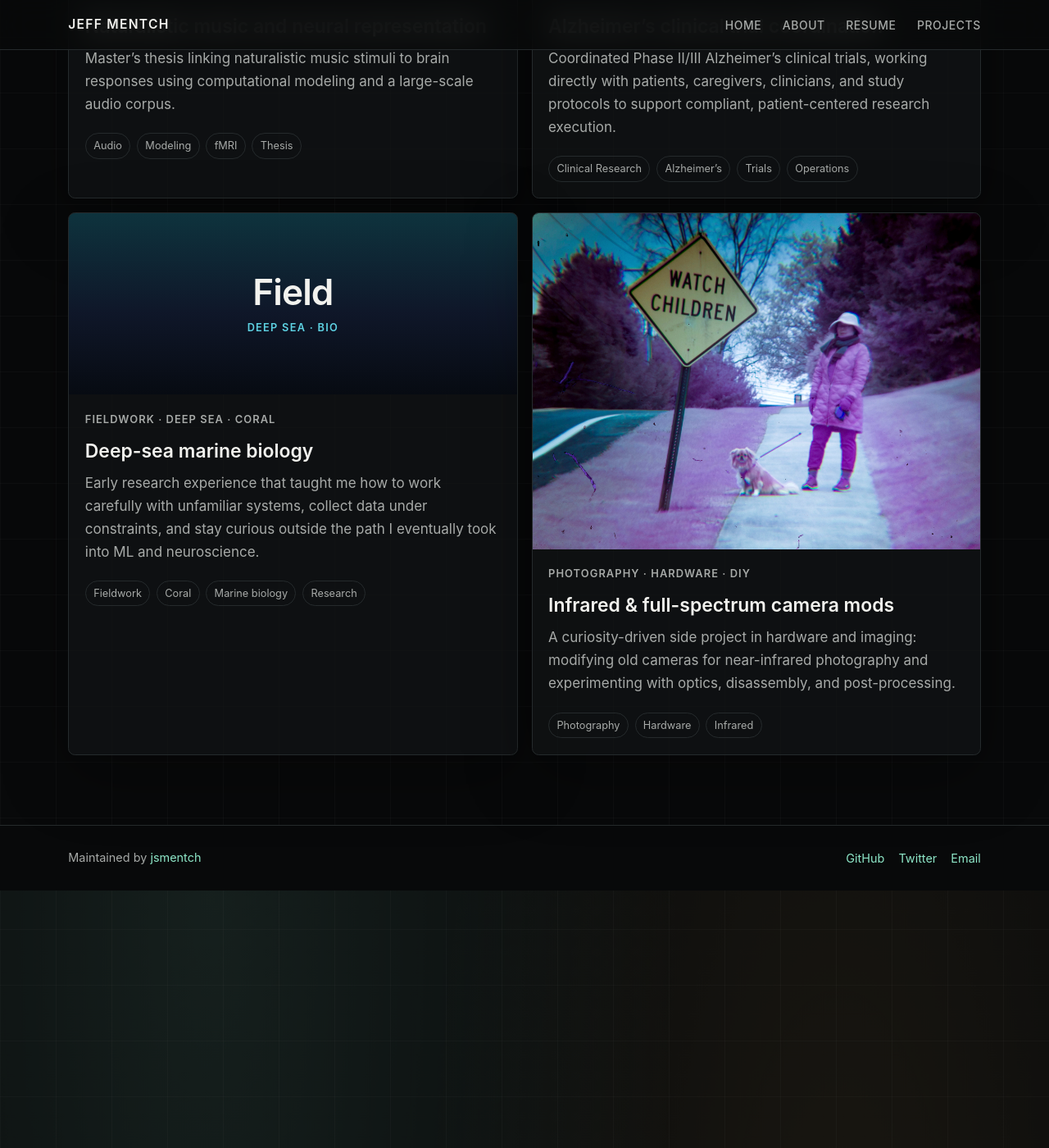
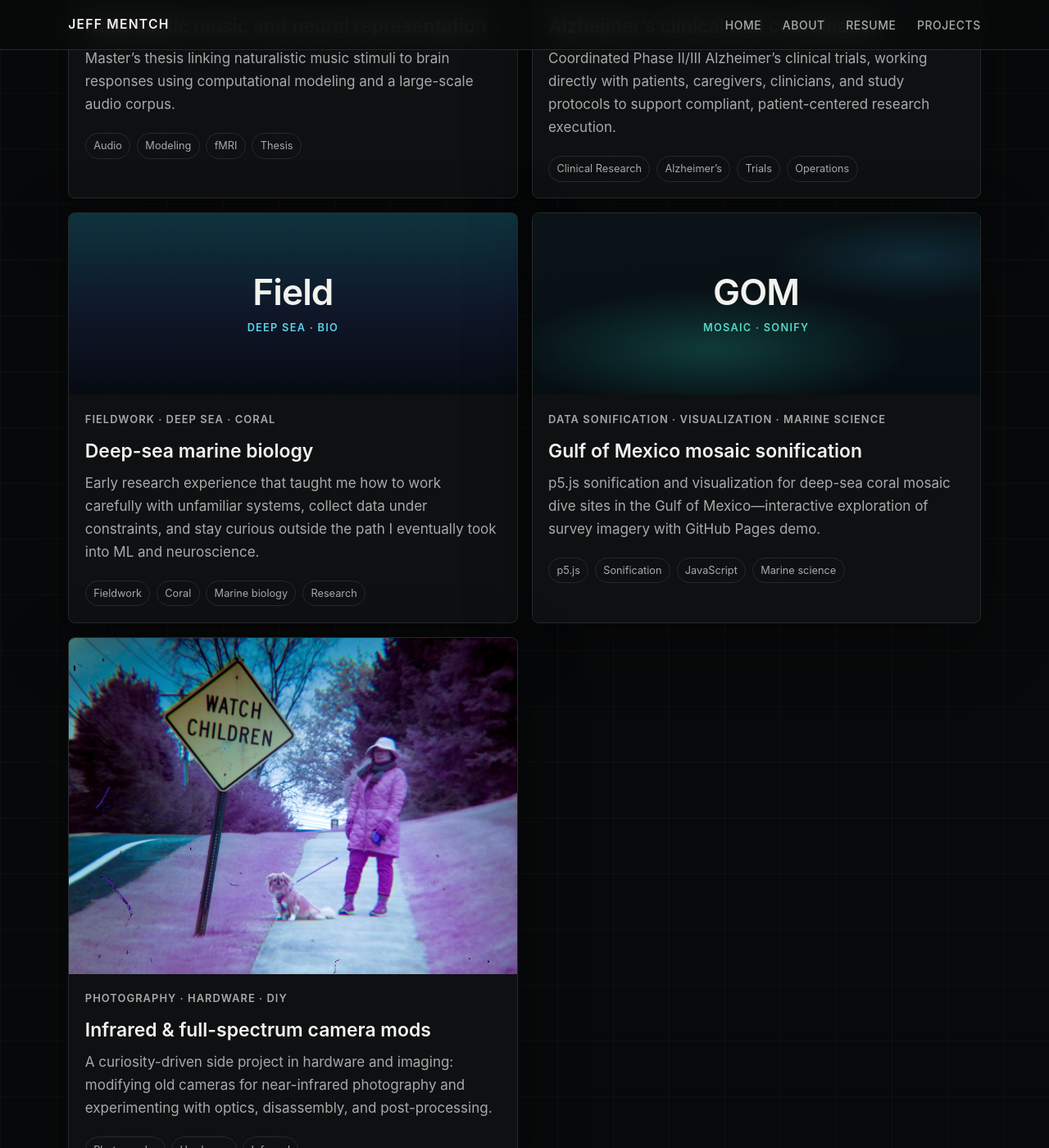
Before and after one commit to jsmentch/jsmentch.github.io, a Jekyll site: the page built from projects.md, in a window 1280 px wide and 1400 px high, scrolled down 2471 px. Shown: the whole window at 82% size. Built offline with Jekyll 4.4.1, drawn with Linux system fonts in a browser that asks for light colours.

Commit message:
feat(projects): add GOM mosaic sonification (p5.js, GitHub Pages)

```diff
--- a/assets/css/main.css
+++ b/assets/css/main.css
@@ -715,6 +715,17 @@ a:hover {
   color: #67e8f9;
 }
 
+/* Marine / sonification — GOM mosaic prototype */
+.project-visual-badge--soni {
+  background:
+    radial-gradient(ellipse 80% 60% at 40% 75%, rgba(45, 212, 191, 0.22), transparent 55%),
+    radial-gradient(ellipse 70% 50% at 85% 25%, rgba(56, 189, 248, 0.14), transparent 45%),
+    linear-gradient(175deg, #0a1418 0%, #060d12 100%);
+}
+.project-visual-badge--soni small {
+  color: #5eead4;
+}
+
 .figure-grid {
   display: grid;
   grid-template-columns: repeat(auto-fill, minmax(12rem, 1fr));
--- a/projects.md
+++ b/projects.md
@@ -193,6 +193,24 @@ wide: true
     </div>
   </a>
 
+  <a class="project-card" id="gom-mosaic-sonification" href="{{ '/projects/gom-mosaic-sonification/' | relative_url }}">
+    <div class="project-visual project-visual-badge project-visual-badge--soni" aria-hidden="true">
+      <span>GOM</span>
+      <small>mosaic · sonify</small>
+    </div>
+    <div class="project-body">
+      <p class="project-type">Data sonification · Visualization · Marine science</p>
+      <h2>Gulf of Mexico mosaic sonification</h2>
+      <p>p5.js sonification and visualization for deep-sea coral mosaic dive sites in the Gulf of Mexico—interactive exploration of survey imagery with GitHub Pages demo.</p>
+      <ul class="project-tags">
+        <li>p5.js</li>
+        <li>Sonification</li>
+        <li>JavaScript</li>
+        <li>Marine science</li>
+      </ul>
+    </div>
+  </a>
+
   {% comment %} Add new project cards above this row (infrared stays last). {% endcomment %}
   <a class="project-card" id="infrared-camera" href="{{ '/projects/infrared-camera-conversion/' | relative_url }}">
     <div class="project-visual">
```
Also changed, not shown: _projects/gom-mosaic-sonification.md (added, +34 -0 lines).
